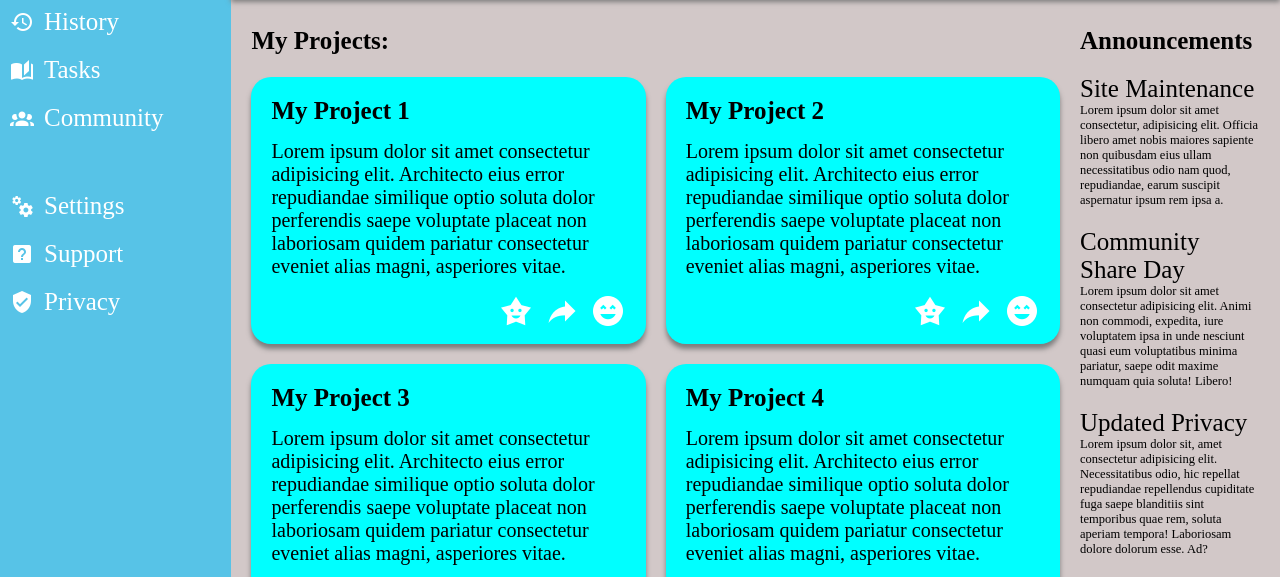
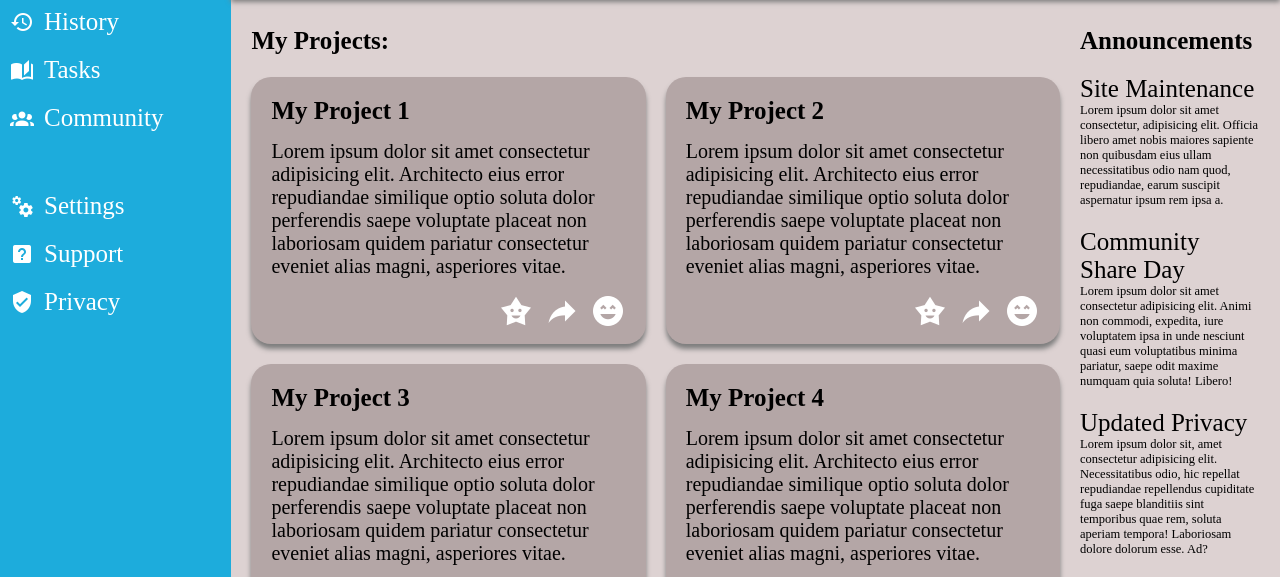
Before and after one commit to HBishop123/project-dashboard, a plain HTML site: page index.html in a window 1280 px wide. Shown: the part 219-796 px from the top of the page. Drawn offline with Linux system fonts and the light colour scheme.

Commit message:
changed colours of various backgrounds

```diff
--- a/styles.css
+++ b/styles.css
@@ -25,7 +25,7 @@ body{
 /* Dashboard on the left of screen containing links */
 .dash{
     color: white;
-    background-color: rgb(87, 195, 231);
+    background-color: rgb(29, 172, 220);
     grid-row: 1 / -1;
     width: max-content;
     display: flex;
@@ -147,7 +147,7 @@ body{
 /* main section */
 .main-section{
    position: relative;
-   background-color: rgb(210, 200, 200);
+   background-color: rgb(221, 210, 210);
    grid-row: 2 / -1;
    grid-column: 2 / -1;
    display: grid;
@@ -173,7 +173,7 @@ body{
 
 .project{
     padding: 20px 60px 0px 20px;
-    background-color: aqua;
+    background-color: rgb(180, 166, 166);
     display: flex;
     flex-direction: column;
     gap: 15px;
```
